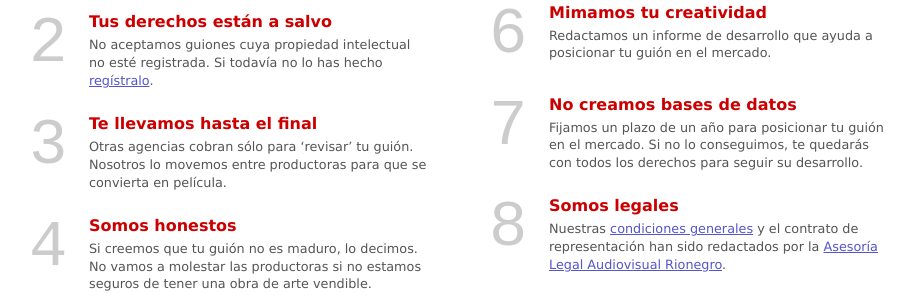
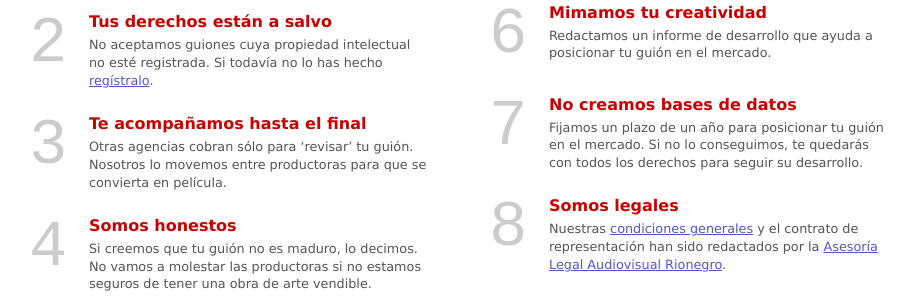
Before and after one commit to claudiob/script, a PHP site: page / in a window 1280 px wide. Shown: the part 1014-1320 px from the top of the page, without its empty margins (181-1095 px from the left). Run offline with PHP 8.4, Linux system fonts and the light colour scheme; some libraries are stand-ins or nearby versions.

Commit message:
Acompañamos en lugar de llevamos

```diff
--- a/index.php
+++ b/index.php
@@ -28,7 +28,7 @@
        </div>
        <div class="wilder">
          <span class="coppola">3</span>
-         <h3>Te llevamos hasta el final</h3>
+         <h3>Te acompa&ntilde;amos hasta el final</h3>
          <p>Otras agencias cobran s&oacute;lo para &lsquo;revisar&rsquo; tu gui&oacute;n. Nosotros lo movemos entre productoras para que se convierta en pel&iacute;cula.</p>
        </div>
        <div class="wilder">
```
